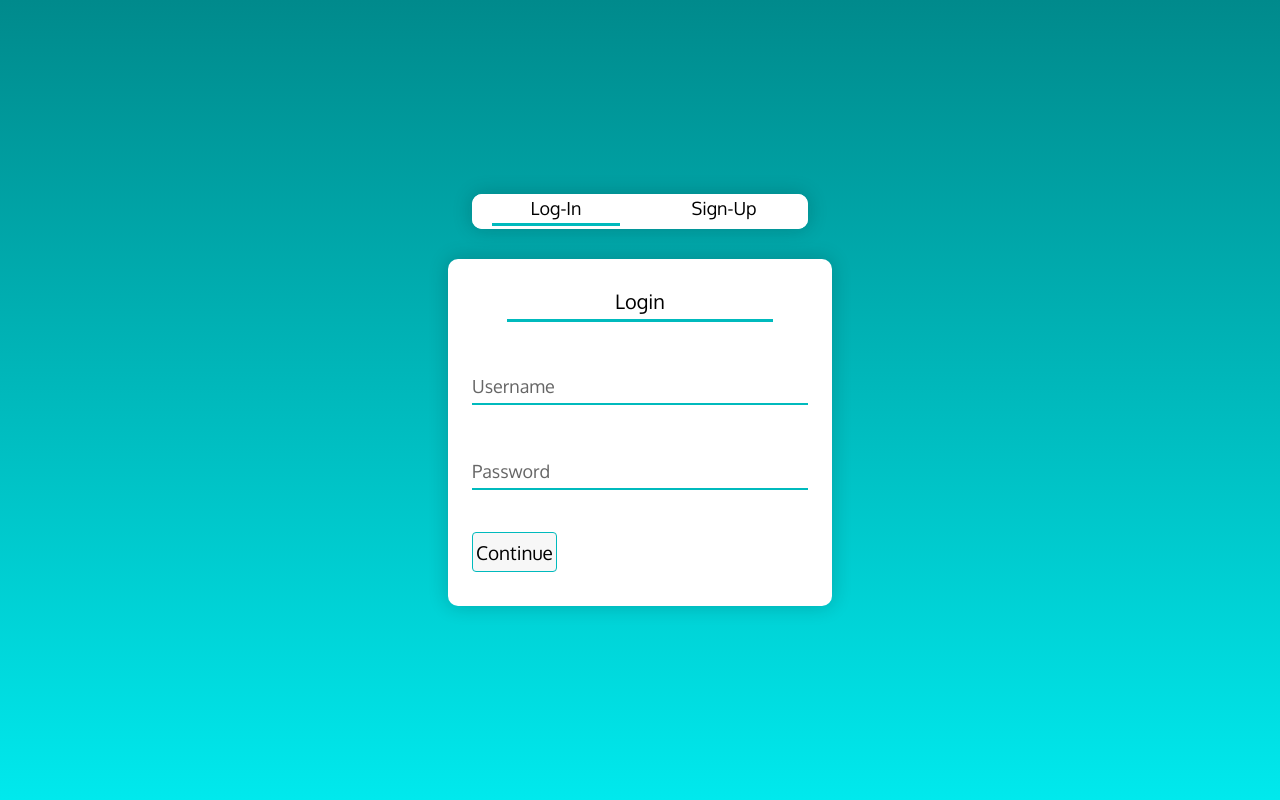
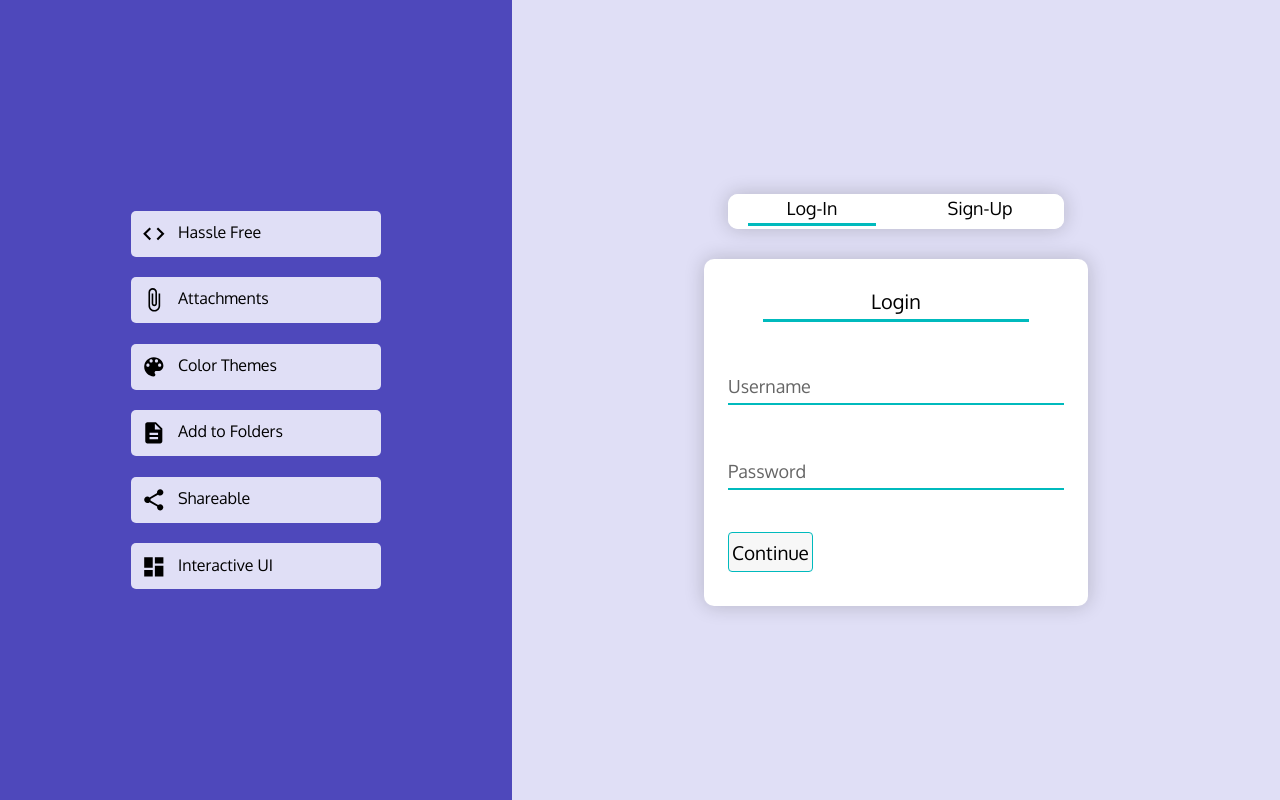
Before and after one commit to AviroopNandy/Google-Forms-Clone, a React (Create React App) app: page /login in a window 1280 px wide. Built offline with nearby package versions, Linux system fonts and the light colour scheme.

Commit message:
login page modifications

```diff
--- a/src/App.css
+++ b/src/App.css
@@ -14,7 +14,6 @@ body{
   margin:0;
   padding:0;
   min-height:100vh;
-  /* overflow-y:hidden; */
-  background:var(--purpleLight);
+  background:linear-gradient(145deg,var(--purpleDark) 50%,var(--purpleLight) 50%);
   font-family: 'Oxygen', sans-serif;
 }
--- a/src/components/LoginApp/LoginApp.js
+++ b/src/components/LoginApp/LoginApp.js
@@ -3,6 +3,12 @@ import Login from "../Login/Login.js";
 import Signup from "../Signup/Signup.js";
 import styles from "./LoginApp.module.css";
 
+import DescriptionIcon from '@material-ui/icons/Description';
+import ShareIcon from '@material-ui/icons/Share';
+import DashboardIcon from '@material-ui/icons/Dashboard';
+import CodeIcon from '@material-ui/icons/Code';
+import AttachFileIcon from '@material-ui/icons/AttachFile';
+import ColorLensIcon from '@material-ui/icons/ColorLens';
 class LoginApp extends React.Component {
     constructor(props) {
         super(props);
@@ -29,6 +35,15 @@ class LoginApp extends React.Component {
     render() {
         return(
             <div className={ styles.rootContainer }>
+                <div className={styles.sub1}>
+                    <div><CodeIcon className={styles.done} />Hassle Free</div>
+                    <div><AttachFileIcon className={styles.done} />Attachments</div>
+                    <div><ColorLensIcon className={styles.done} />Color Themes</div>
+                    <div><DescriptionIcon className={styles.done} />Add to Folders</div>
+                    <div><ShareIcon className={styles.done} />Shareable</div>
+                    <div><DashboardIcon className={styles.done} />Interactive UI</div>
+                </div>
+                <div className={styles.sub2}>
                     <div className={ styles.boxController }>
                         <div className={ styles.controller } onClick={ this.showLoginBox.bind(this) }>
                             <div className={ (this.state.isLoginActive ? styles.selectedController : "") }>
@@ -46,6 +61,7 @@ class LoginApp extends React.Component {
                         { this.state.isSignupActive && <Signup /> }
                     </div>
                 </div>
+            </div>
         );
     }
 }
--- a/src/components/LoginApp/LoginApp.module.css
+++ b/src/components/LoginApp/LoginApp.module.css
@@ -6,19 +6,42 @@ body,
     /* width: 100vw; */
     height: 100vh;
     box-sizing: border-box;
-    /* background:  #3b81f5; */
 }
 
 .rootContainer {
     width: 100%;
     min-height: 100vh;
-    background: linear-gradient(to bottom, #008a8c, #00e9ed);
+    /* background: linear-gradient(90deg, var(--purpleDark) 50%, var(--purpleLight) 50%); */
     display: flex;
-    flex-direction: column;
-    justify-content: center;
+    flex-direction: row;
+    /* justify-content: space-around; */
     align-items: center;
 }
-
+.sub1{
+    width:40%;
+    height:100vh;
+    background:var(--purpleDark);
+    display:flex;
+    justify-content: center;
+    flex-direction: column;
+    align-items: center;
+}
+.sub1>div{
+    width:45%;
+    background:var(--purpleLight);
+    padding:2%;
+    border-radius: 5px;
+    margin:2%;
+}
+.sub2{
+    width:60%;
+    height:100vh;
+    background:var(--purpleLight);
+    display:flex;
+    justify-content: center;
+    flex-direction: column;
+    align-items: center;
+}
 .boxController {
     visibility: visible;
     display: -webkit-box;
--- a/src/containers/Home/Home.module.css
+++ b/src/containers/Home/Home.module.css
@@ -1,8 +1,7 @@
 .container{
     width:90%;
-    margin:2% auto;
+    margin:3% auto;
     background:var(--whiteLight);
-    min-height:85vh;
     border-radius:2rem;
     padding:20px;
     display:flex;
```
Lines whose indentation alone changed are shown as unchanged.
